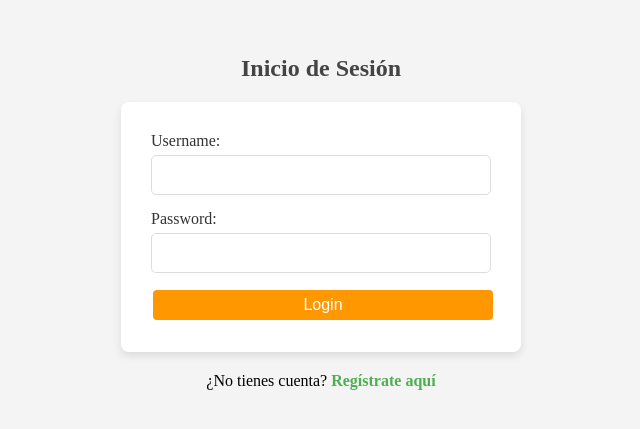
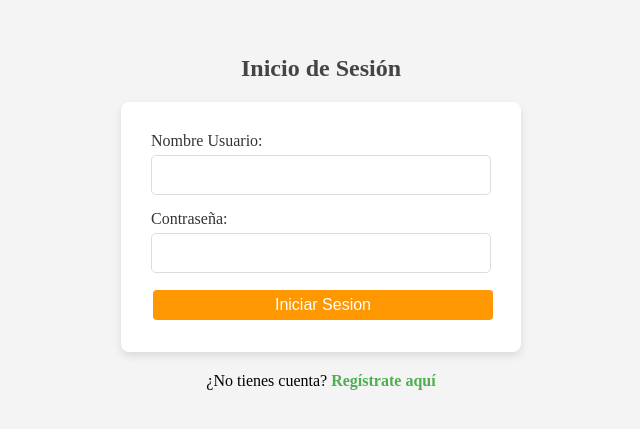
Before and after one commit to IvanPopiel/plataformasDeDesarrollo, a React (Vite) app: page /login in a window 1280 px wide. Shown: the part 199-628 px from the top of the page, without its empty margins (319-959 px from the left). Built offline with nearby package versions, Linux system fonts and the light colour scheme.

Commit message:
Empezando a sacar el spanglish

```diff
--- a/src/Components/Login/Login.jsx
+++ b/src/Components/Login/Login.jsx
@@ -45,7 +45,7 @@ const Login = () => {
       <h2>Inicio de Sesión</h2>
       <form onSubmit={handleSubmit}>
         <div className="input-group">
-          <label htmlFor="username">Username:</label>
+          <label htmlFor="username">Nombre Usuario:</label>
           <input
             type="text"
             id="username"
@@ -55,7 +55,7 @@ const Login = () => {
           />
         </div>
         <div className="input-group">
-          <label htmlFor="password">Password:</label>
+          <label htmlFor="password">Contraseña:</label>
           <input
             type="password"
             id="password"
@@ -65,7 +65,7 @@ const Login = () => {
           />
         </div>
         {errorMessage && <p className="error-message">{errorMessage}</p>}
-        <button type="submit">Login</button>
+        <button type="submit">Iniciar Sesion</button>
       </form>
       <p className="register-link">
         ¿No tienes cuenta? <a href="/register">Regístrate aquí</a>
--- a/src/Components/Navbar/Navbar.jsx
+++ b/src/Components/Navbar/Navbar.jsx
@@ -32,12 +32,12 @@ const NavBar = () => {
         {isAuthenticated ? (
           <div className="user-info">
             <span className="navbar-username">Hola, {username}</span>
-            <button onClick={handleLogout} className="navbar-logout">Logout</button>
+            <button onClick={handleLogout} className="navbar-logout">Cerrar Sesión</button>
           </div>
         ) : (
           <>
-            <Link to="/login" className="navbar-login">Login</Link>
-            <Link to="/register" className="navbar-register">Register</Link>
+            <Link to="/login" className="navbar-login">Iniciar Sesión</Link>
+            <Link to="/register" className="navbar-register">Registro</Link>
           </>
         )}
       </div>
```
